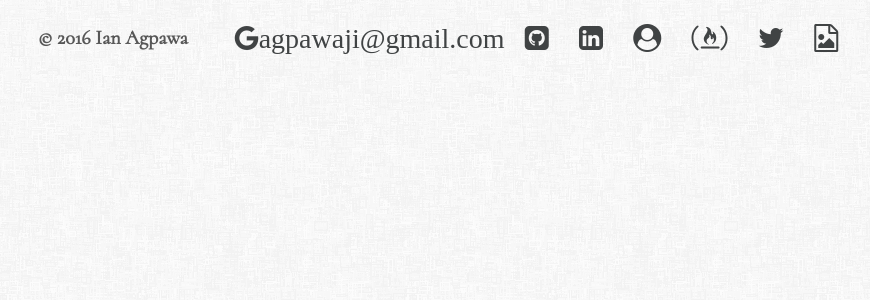
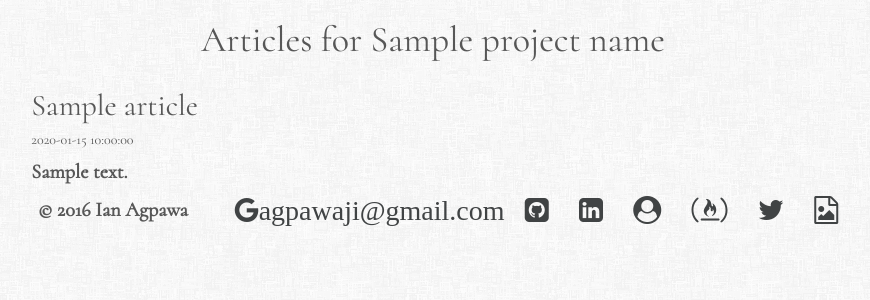
Before and after one commit to TheArtilect/portfolioN, a Python web app: template templates/articles.html in a window 1280 px wide. Shown: the part 154-454 px from the top of the page, without its empty margins (207-1077 px from the left). Run offline with Jinja, Linux system fonts and the light colour scheme; the template is opened without the code that fills it: most values are stand-ins (such as "Sample title", 1, 10 or a date in 2020); some libraries are stand-ins or nearby versions.

```diff
--- a/templates/articles.html
+++ b/templates/articles.html
@@ -3,6 +3,19 @@
 
 {% block content %}
 
+<div class='col-md-12'>
+    <h1 class='text-center'>Articles for {{project_name}} </h1>
 
+    {% for article in articles %}
+    <a class='article-links' href="https://chronicle-170419.appspot.com/post/{{article.post}}/" target="_blank">
+        <div class='col-md-8 col-md-offset-2'>
+            <h2>{{article.title}}</h2>
+            <h5>{{article.created}}</h5>
+            <p>{{article.content}}</p>
+        </div>
+    </a>
+    {% endfor %}
+
+</div>
 
 {% endblock content %}
--- a/templates/base.html
+++ b/templates/base.html
@@ -32,7 +32,7 @@
         crossorigin="anonymous">
     </script>
 
-    <script type="text/javascript" src="static/js/main.js"></script>
+    <script type="text/javascript" src="/static/js/main.js"></script>
 
   </head>
 
```
